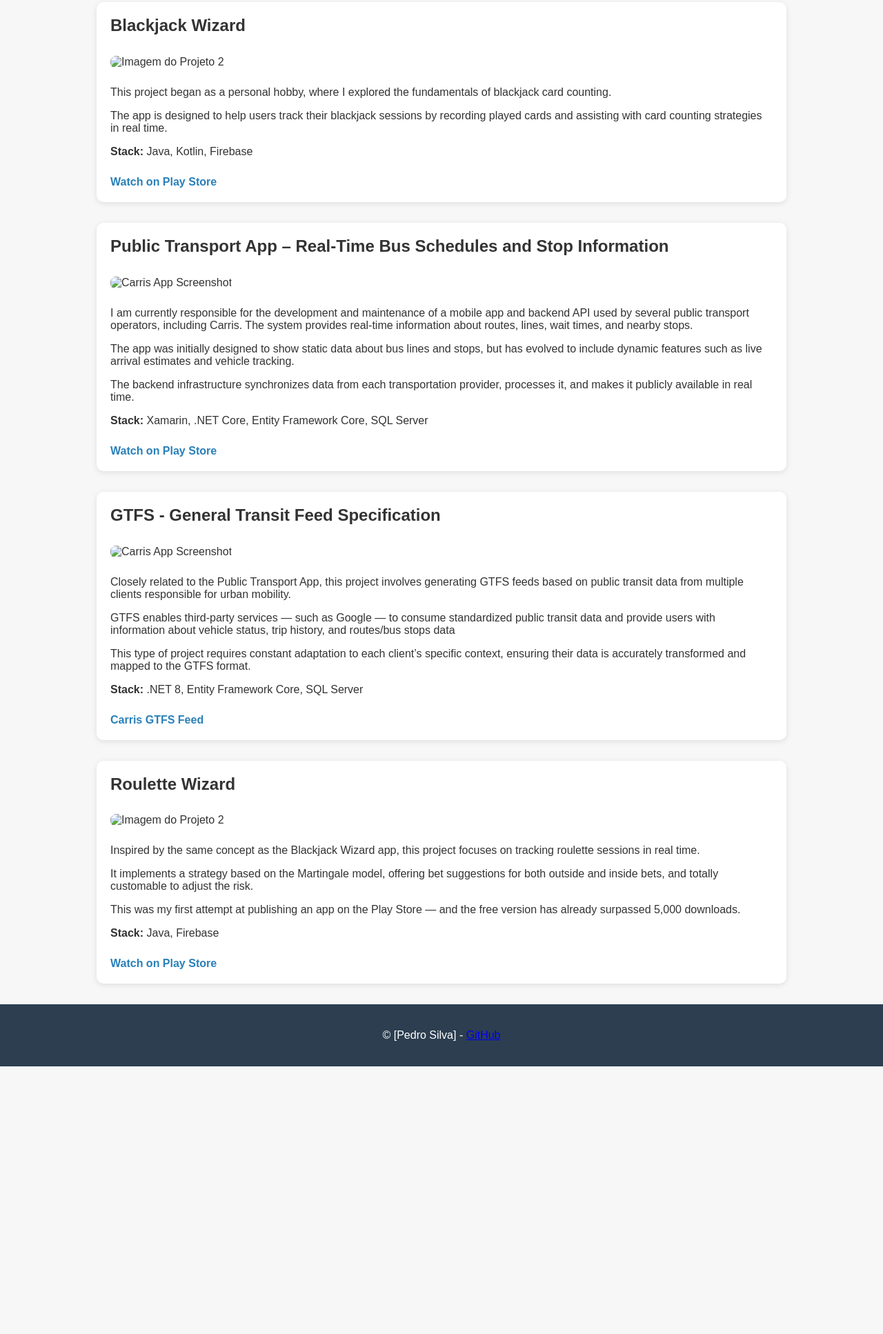
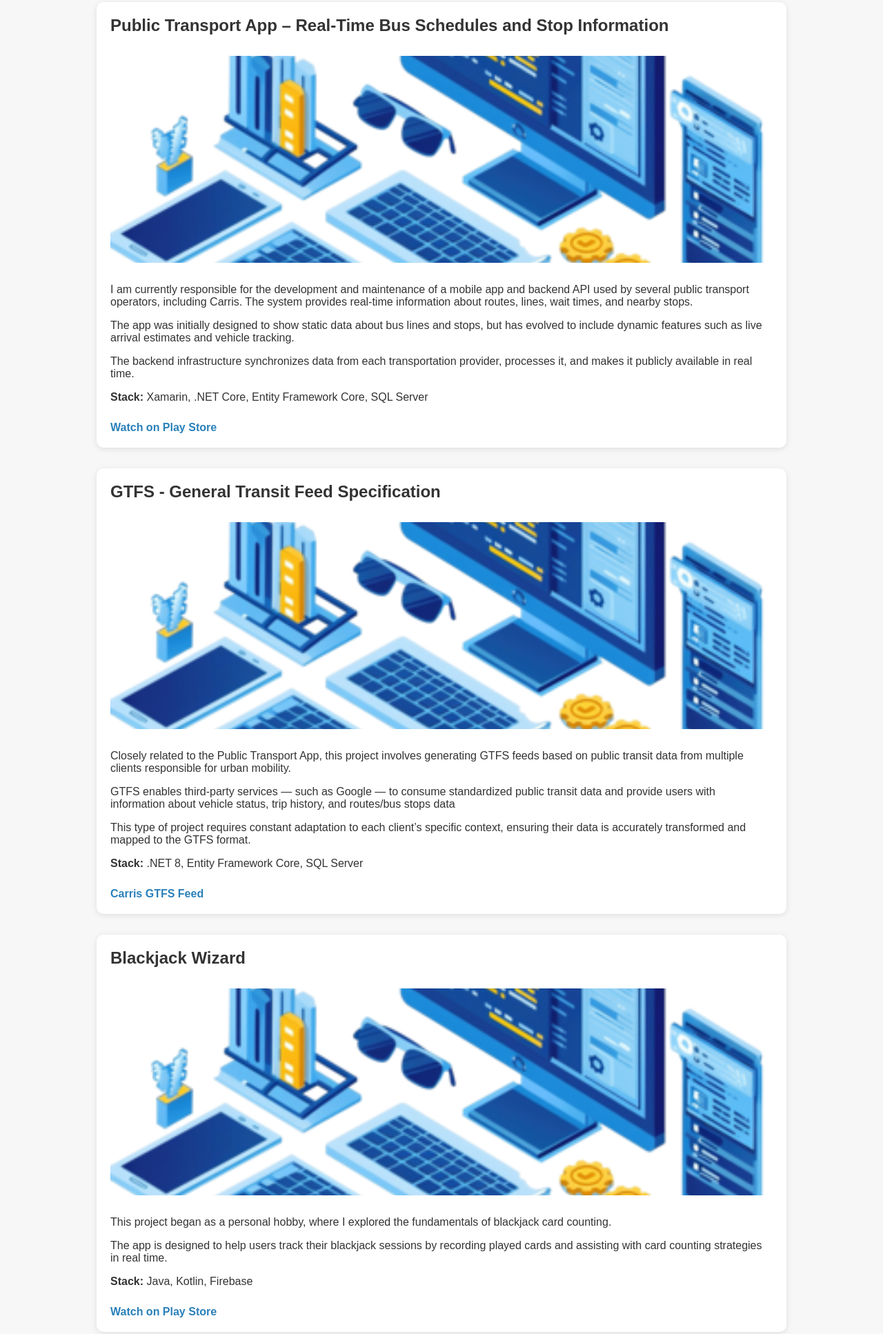
Before and after one commit to pedrohawk/portfolio, a plain HTML site: page index.html in a window 1280 px wide. Shown: the part 917-2851 px from the top of the page at 69% size. Before the commit the page ends 2463 px from the top, so only its background shows below. Drawn offline with Linux system fonts and the light colour scheme.

Commit message:
Update index.html
add placeholders

```diff
--- a/index.html
+++ b/index.html
@@ -34,17 +34,8 @@
     </section>
 
     <section class="projeto">
-      <h2>Blackjack Wizard</h2>
-      <img src="imagens/projeto2.png" alt="Imagem do Projeto 2">
-      <p>This project began as a personal hobby, where I explored the fundamentals of blackjack card counting.</p>
-      <p>The app is designed to help users track their blackjack sessions by recording played cards and assisting with card counting strategies in real time.</p>
-      <p><strong>Stack:</strong> Java, Kotlin, Firebase</p>
-      <a href="https://play.google.com/store/apps/details?id=pt.psilva.blackjackwizard.demo" target="_blank">Watch on Play Store</a>
-    </section>
-
-    <section class="projeto">
     <h2>Public Transport App – Real-Time Bus Schedules and Stop Information</h2>
-    <img src="imagens/projeto2.png" alt="Carris App Screenshot">
+    <img src="images/fx-3.png" alt="Carris App Screenshot">
     <p>I am currently responsible for the development and maintenance of a mobile app and backend API used by several public transport operators, including Carris. The system provides real-time information about routes, lines, wait times, and nearby stops.</p>
     <p>The app was initially designed to show static data about bus lines and stops, but has evolved to include dynamic features such as live arrival estimates and vehicle tracking.</p>
     <p>The backend infrastructure synchronizes data from each transportation provider, processes it, and makes it publicly available in real time.</p>
@@ -54,7 +45,7 @@
 
     <section class="projeto">
     <h2>GTFS - General Transit Feed Specification</h2>
-    <img src="imagens/projeto2.png" alt="Carris App Screenshot">
+    <img src="images/fx-3.png" alt="Carris App Screenshot">
     <p>Closely related to the Public Transport App, this project involves generating GTFS feeds based on public transit data from multiple clients responsible for urban mobility.</p>
     <p>GTFS enables third-party services — such as Google — to consume standardized public transit data and provide users with information about vehicle status, trip history, and routes/bus stops data</p>
     <p>This type of project requires constant adaptation to each client’s specific context, ensuring their data is accurately transformed and mapped to the GTFS format.</p>
@@ -62,19 +53,29 @@
       <a href="https://www.transit.land/feeds/f-carris~pt" target="_blank">Carris GTFS Feed</a>
     </section>
 
+
+    <section class="projeto">
+      <h2>Blackjack Wizard</h2>
+      <img src="images/fx-3.png" alt="Imagem do Projeto 2">
+      <p>This project began as a personal hobby, where I explored the fundamentals of blackjack card counting.</p>
+      <p>The app is designed to help users track their blackjack sessions by recording played cards and assisting with card counting strategies in real time.</p>
+      <p><strong>Stack:</strong> Java, Kotlin, Firebase</p>
+      <a href="https://play.google.com/store/apps/details?id=pt.psilva.blackjackwizard.demo" target="_blank">Watch on Play Store</a>
+    </section>
+
     <section class="projeto">
       <h2>Roulette Wizard</h2>
-      <img src="imagens/projeto2.png" alt="Imagem do Projeto 2">
+      <img src="images/fx-3.png" alt="Imagem do Projeto 2">
       <p>Inspired by the same concept as the Blackjack Wizard app, this project focuses on tracking roulette sessions in real time.</p>
       <p>It implements a strategy based on the Martingale model, offering bet suggestions for both outside and inside bets, and totally customable to adjust the risk.</p>
       <p>This was my first attempt at publishing an app on the Play Store — and the free version has already surpassed 5,000 downloads.</p>
       <p><strong>Stack:</strong> Java, Firebase</p>
-      <a href="https://github.com/seu-usuario/repositorio-projeto2" target="_blank">Watch on Play Store</a>
+      <a href="https://play.google.com/store/apps/details?id=com.roulettewizard" target="_blank">Watch on Play Store</a>
     </section>
   </main>
 
   <footer>
-    <p>© [Pedro Silva] - <a href="https://play.google.com/store/apps/details?id=com.roulettewizard" target="_blank">GitHub</a></p>
+    <p>© [Pedro Silva] - <a href="https://github.com/pedrohawk" target="_blank">GitHub</a></p>
   </footer>
 
   <script>
```
